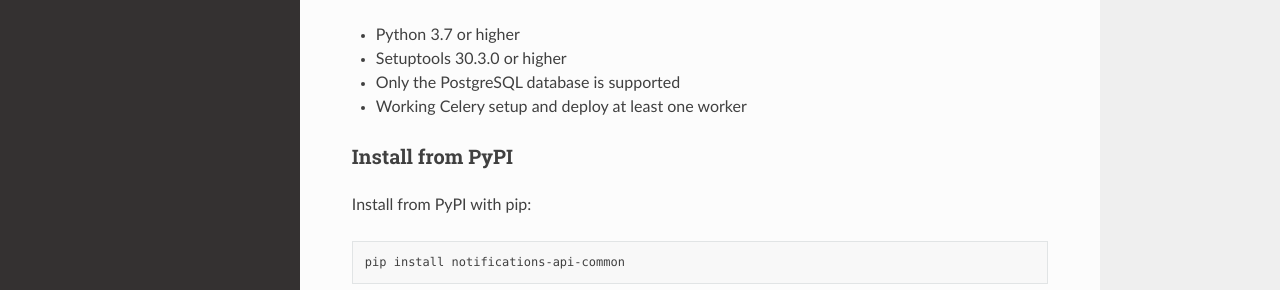
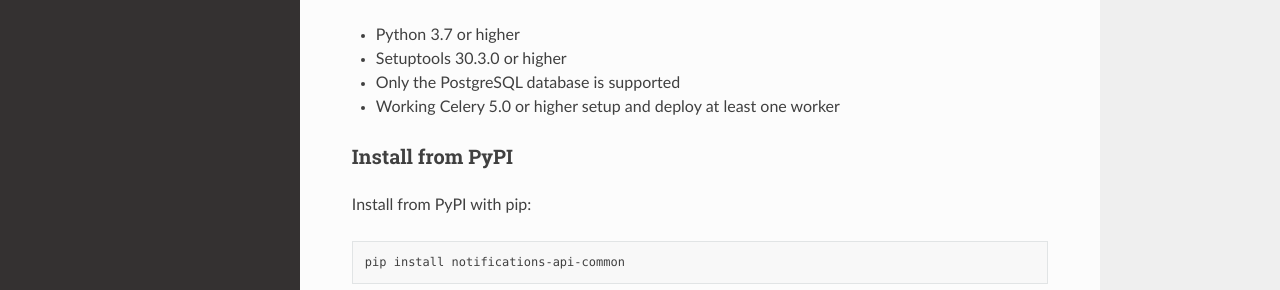
Before and after one commit to maykinmedia/notifications-api-common, a Sphinx documentation site: the page built from docs/quickstart.rst, in a window 1280 px wide and 900 px high. Shown: the part 243-533 px from the top of the window. Built offline with Sphinx 7.4.7 and the Read the Docs theme 2.0.0, drawn with Linux system fonts in a browser that asks for light colours.

Commit message:
Update quickstart Celery version.rst

```diff
--- a/docs/quickstart.rst
+++ b/docs/quickstart.rst
@@ -11,7 +11,7 @@
 * Python 3.7 or higher
 * Setuptools 30.3.0 or higher
 * Only the PostgreSQL database is supported
-* Working Celery setup and deploy at least one worker
+* Working Celery 5.0 or higher setup and deploy at least one worker
 
 Install from PyPI
 -----------------
```
